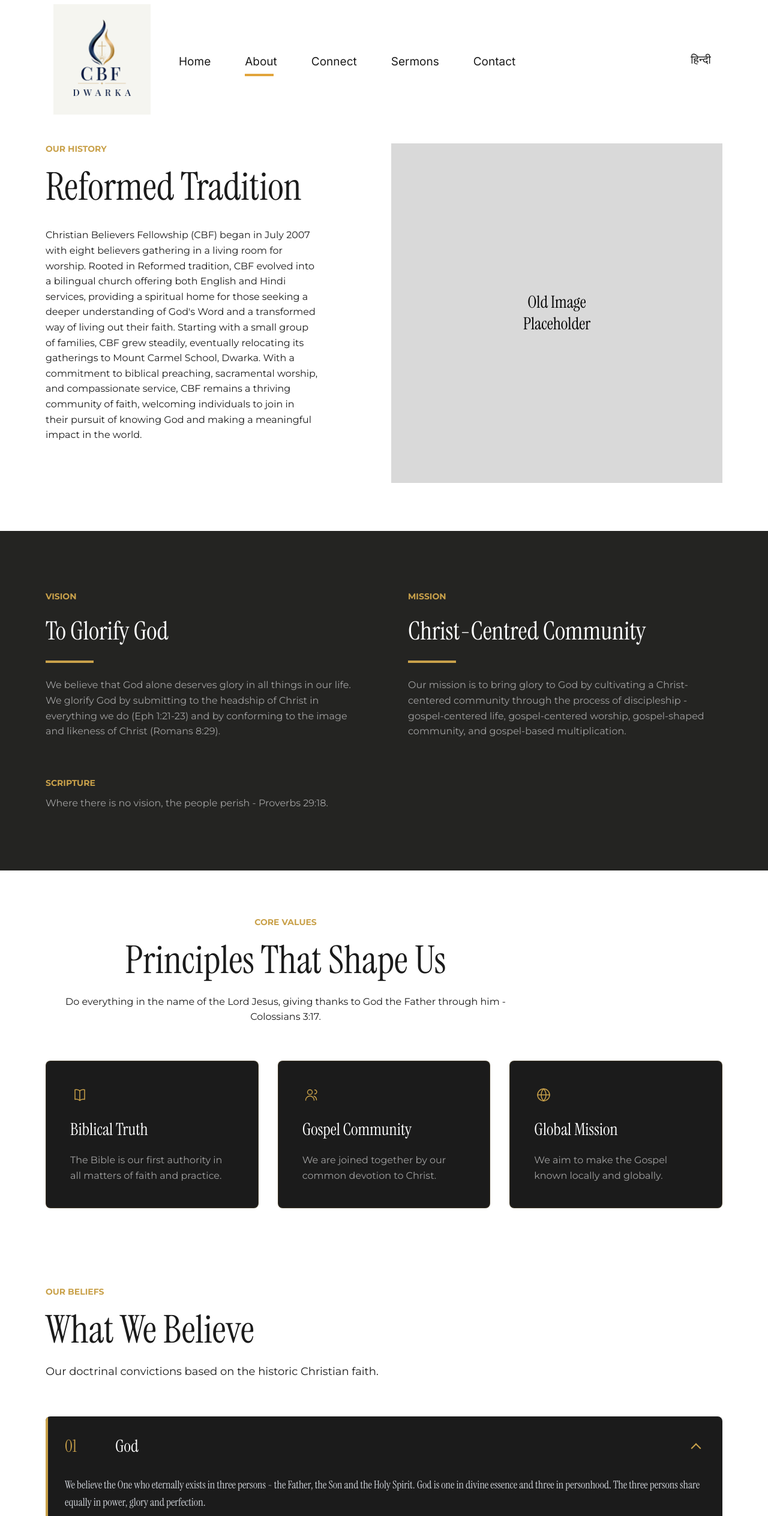
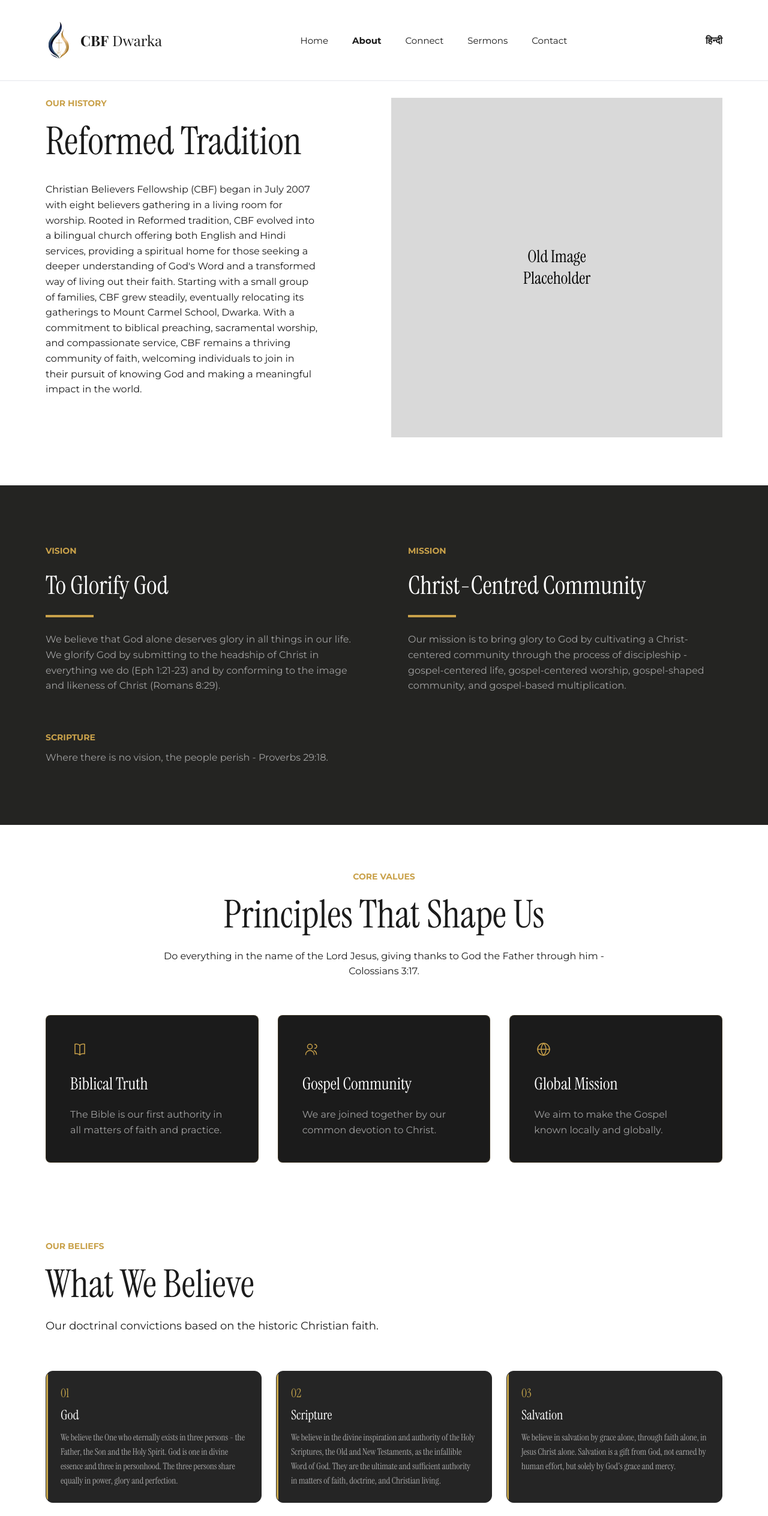
Before and after one commit to gigith-Loomandforge/CBF-Dwarka, a Next.js app: page /about in a window 1280 px wide. Shown: the top 2527 px of the page at 60% size. Built offline with nearby package versions, Linux system fonts and the light colour scheme.

Commit message:
Refine navigation and about page design

```diff
--- a/app/about/page.tsx
+++ b/app/about/page.tsx
@@ -138,7 +138,8 @@ export default function AboutPage() {
     <main className="about-page">
       <header className="site-header about-header">
         <a className="logo about-logo" href="/" aria-label="CBF Dwarka home">
-          <Image src="/assets/logo-figma.png" alt="CBF Dwarka" width={97} height={130} priority />
+          <Image src="/assets/logo-mark.svg" alt="" width={42} height={64} priority />
+          <span className="brand-name"><strong>CBF</strong> Dwarka</span>
         </a>
         <nav className="nav about-nav" aria-label="Primary navigation">
           <a href="/">Home</a>
@@ -214,18 +215,13 @@ export default function AboutPage() {
           <h2 id="about-beliefs-title">What We Believe</h2>
           <p>Our doctrinal convictions based on the historic Christian faith.</p>
         </div>
-        <div className="about-accordion">
+        <div className="about-belief-grid">
           {beliefItems.map((item, index) => (
-            <details className="about-accordion-item" key={item.title} open={index === 0}>
-              <summary>
-                <span className="about-accordion-number">{String(index + 1).padStart(2, "0")}</span>
-                <span className="about-accordion-title">{item.title}</span>
-                <span className="about-accordion-icon" aria-hidden="true" />
-              </summary>
-              <div className="about-accordion-body">
-                <p>{item.body}</p>
-              </div>
-            </details>
+            <article className="about-belief-card" key={item.title}>
+              <span className="about-belief-number">{String(index + 1).padStart(2, "0")}</span>
+              <h3>{item.title}</h3>
+              <p>{item.body}</p>
+            </article>
           ))}
         </div>
       </section>
@@ -239,7 +235,7 @@ export default function AboutPage() {
           </div>
           <div className="footer-contact">
             <h3>Contact Us</h3>
-            <a href="mailto:enquiry@cbfdwarka.com">enquiry@cbfdwarka.com</a>
+            <a href="mailto:cbfdwarka2021@gmail.com">cbfdwarka2021@gmail.com</a>
             <a href="tel:+919740277002">+91 97402 77002</a>
             <div className="socials" aria-label="Social links">
               <a href="#" aria-label="Instagram"><InstagramIcon /></a>
--- a/app/globals.css
+++ b/app/globals.css
@@ -96,43 +96,64 @@ main {
 }
 
 .site-header {
+  position: fixed;
+  top: 0;
+  left: 0;
+  right: 0;
+  z-index: 100;
+  display: grid;
+  grid-template-columns: auto 1fr auto;
+  gap: clamp(48px, 15vw, 228px);
+  align-items: center;
+  width: 100%;
+  height: 90px;
+  margin: 0;
+  padding-inline: max(24px, calc((100vw - var(--content)) / 2));
+  border-bottom: 1px solid #e5e7eb;
+  background: #fff;
+  transition: height 220ms var(--ease-out), box-shadow 220ms ease;
+}
+
+.site-header::after {
+  content: none;
+}
+
+.logo {
   position: relative;
   z-index: 2;
-  width: var(--content);
-  height: 135px;
-  margin: 31px auto 0;
-}
-
-.logo {
-  position: absolute;
-  left: 47px;
-  top: 0;
-  display: inline-flex;
-  width: 94px;
-  min-height: 124px;
+  display: flex;
+  gap: 16px;
+  width: auto;
+  min-height: 90px;
   align-items: center;
   justify-content: center;
-  transition: filter 180ms ease, opacity 180ms ease;
+  transition: filter 180ms ease, min-height 220ms var(--ease-out), width 220ms var(--ease-out);
 }
 
 .logo::before {
-  content: "";
-  position: absolute;
-  z-index: -1;
-  left: -34px;
-  top: -24px;
-  width: 162px;
-  height: 184px;
-  background: #f5f5f0;
+  content: none;
 }
 
 .logo img {
   position: relative;
   z-index: 1;
   display: block;
-  width: 97px;
-  height: auto;
+  width: 42px;
+  height: 64px;
   object-fit: contain;
+  transition: width 220ms var(--ease-out), height 220ms var(--ease-out);
+}
+
+.brand-name {
+  color: var(--deep);
+  font-family: "Playfair Display", Instrument Serif, Georgia, serif;
+  font-size: 24px;
+  line-height: 1;
+  white-space: nowrap;
+}
+
+.brand-name strong {
+  font-weight: 700;
 }
 
 .logo:hover {
@@ -140,19 +161,26 @@ main {
 }
 
 .nav {
-  position: absolute;
-  left: 222px;
-  top: 60px;
+  position: static;
+  z-index: 2;
   display: flex;
-  gap: 57px;
-  color: #fff;
-  font-size: 19px;
-  font-family: Inter, Arial, sans-serif;
+  justify-self: center;
+  gap: 40px;
+  color: var(--deep);
+  font-size: 15px;
+  font-family: Montserrat, Arial, sans-serif;
+  line-height: 1;
+  transition: color 180ms ease;
 }
 
 .nav a {
   position: relative;
   transition: color 180ms ease;
+}
+
+.nav .active {
+  color: var(--deep);
+  font-weight: 700;
 }
 
 .nav a::before,
@@ -186,23 +214,35 @@ main {
 }
 
 .nav .active::after {
-  content: "";
-  position: absolute;
-  left: 1px;
-  right: 4px;
-  top: 32px;
-  border-top: 4px solid var(--gold);
+  content: none;
 }
 
 .language {
-  position: absolute;
-  right: 0;
-  top: 57px;
-  width: 72px;
-  text-align: center;
-  color: #fff;
-  font-size: 19px;
+  position: static;
+  z-index: 2;
+  justify-self: end;
+  width: auto;
+  color: var(--deep);
+  font-family: Montserrat, Arial, sans-serif;
+  font-size: 16px;
+  font-weight: 600;
   transition: color 180ms ease;
+}
+
+@media (min-width: 901px) {
+  html.is-scrolled .site-header {
+    height: 72px;
+    box-shadow: 0 10px 24px rgba(12, 12, 13, 0.08);
+  }
+
+  html.is-scrolled .logo {
+    min-height: 72px;
+  }
+
+  html.is-scrolled .logo img {
+    width: 30px;
+    height: 46px;
+  }
 }
 
 .mobile-menu {
@@ -213,7 +253,7 @@ main {
   position: relative;
   z-index: 1;
   width: var(--content);
-  margin: 278px auto 0;
+  margin: 444px auto 0;
   color: #fff;
 }
 
@@ -932,50 +972,41 @@ p {
   }
 
   .site-header {
-    z-index: 3;
-    height: auto;
-    display: grid;
-    grid-template-columns: 84px 1fr auto;
-    margin-top: 20px;
+    height: 78px;
+    grid-template-columns: auto 1fr;
+    gap: 24px;
+    padding-inline: max(24px, calc((100vw - var(--content)) / 2));
   }
 
   .logo {
-    position: relative;
-    left: auto;
-    top: auto;
-    width: 74px;
-    min-height: 88px;
-  }
-
-  .logo::before {
-    left: -24px;
-    top: -20px;
-    width: 132px;
-    height: 146px;
+    width: auto;
+    min-height: 78px;
+    gap: 12px;
+  }
+
+  .brand-name {
+    font-size: 22px;
   }
 
   .logo img {
-    width: 74px;
-    height: auto;
-  }
+    width: 34px;
+    height: 52px;
+  }
+
   .nav {
-    position: static;
     justify-self: end;
     gap: 16px;
-    padding-top: 32px;
+    padding-top: 0;
     font-size: 14px;
   }
 
   .language {
-    position: static;
-    width: auto;
-    text-align: left;
     display: none;
   }
 
   .hero-copy {
     z-index: 2;
-    margin-top: 130px;
+    margin-top: 238px;
     color: #fff;
   }
 
@@ -1100,32 +1131,28 @@ p {
   }
 
   .site-header {
-    width: var(--content);
-    z-index: 100;
-    grid-template-columns: 76px 1fr;
+    width: 100%;
+    height: 72px;
+    grid-template-columns: auto 1fr;
     display: flex;
-    align-items: flex-start;
+    align-items: center;
     justify-content: space-between;
-    margin-left: auto;
-    margin-right: auto;
-    padding-left: 0;
+    padding-inline: max(16px, calc((100vw - var(--content)) / 2));
   }
 
   .logo {
-    left: 0;
-    width: 116px;
-    min-height: 170px;
-  }
-
-  .logo::before {
-    left: 0;
-    top: -20px;
-    width: 116px;
-    height: 170px;
+    width: auto;
+    min-height: 72px;
+    gap: 10px;
   }
 
   .logo img {
-    width: 88px;
+    width: 30px;
+    height: 46px;
+  }
+
+  .brand-name {
+    font-size: 20px;
   }
 
   .nav {
@@ -1134,7 +1161,7 @@ p {
 
   .mobile-menu {
     position: fixed;
-    top: 20px;
+    top: 12px;
     right: calc((100vw - var(--content)) / 2);
     left: auto;
     display: block;
@@ -1383,28 +1410,24 @@ p {
 
 @media (max-width: 360px) {
   .site-header {
-    grid-template-columns: 62px 1fr;
-  }
-
-  .logo,
+    height: 68px;
+  }
+
+  .logo {
+    min-height: 68px;
+  }
+
   .logo img {
-    width: 78px;
-  }
-
-  .logo {
-    width: 100px;
-    min-height: 150px;
-  }
-
-  .logo::before {
-    left: 0;
-    top: -16px;
-    width: 100px;
-    height: 150px;
+    width: 28px;
+    height: 42px;
+  }
+
+  .brand-name {
+    font-size: 18px;
   }
 
   .mobile-menu {
-    top: 16px;
+    top: 12px;
     right: calc((100vw - var(--content)) / 2);
     left: auto;
     padding-top: 0;
@@ -1438,10 +1461,11 @@ p {
 .about-page {
   background: #fff;
   color: var(--deep);
+  padding-top: 90px;
 }
 
 .about-page .site-header {
-  margin-top: 31px;
+  margin-top: 0;
 }
 
 .about-header {
@@ -1454,11 +1478,6 @@ p {
 
 .about-page .language {
   color: var(--deep);
-}
-
-.about-page .nav .active::after {
-  left: 0;
-  right: 6px;
 }
 
 .about-history,
@@ -1483,7 +1502,7 @@ p {
 .about-scripture,
 .about-section-header,
 .about-value-card,
-.about-accordion-item {
+.about-belief-card {
   animation: soft-enter 520ms var(--ease-out) both;
 }
 
@@ -1588,6 +1607,7 @@ p {
 .about-centered {
   align-items: center;
   max-width: 800px;
+  margin-inline: auto;
   text-align: center;
 }
 
@@ -1657,84 +1677,67 @@ p {
   font-size: 18px;
 }
 
-.about-accordion {
+.about-belief-grid {
   display: grid;
-  gap: 16px;
+  grid-template-columns: repeat(3, minmax(0, 1fr));
+  gap: 24px;
   margin-top: 60px;
 }
 
-.about-accordion-item {
+.about-belief-card {
   position: relative;
+  display: flex;
+  min-height: 194px;
+  flex-direction: column;
+  gap: 12px;
   overflow: hidden;
+  padding: 24px;
   color: #fff;
-  background: var(--deep);
-  border-radius: 8px;
-  transition: transform 180ms var(--ease-out), box-shadow 180ms ease;
-}
-
-.about-accordion-item:hover,
-.about-accordion-item:focus-within {
+  background: #252525;
+  border: 1px solid #2a2a2a;
+  border-radius: 12px;
+  transition: transform 180ms var(--ease-out), box-shadow 180ms ease, border-color 180ms ease;
+}
+
+.about-belief-card:hover,
+.about-belief-card:focus-within {
   transform: translateY(-2px);
-  box-shadow: 0 16px 32px rgba(17, 24, 39, 0.14);
-}
-
-.about-accordion-item[open]::before {
+  border-color: rgba(201, 168, 76, 0.45);
+  box-shadow: 0 18px 36px rgba(17, 24, 39, 0.16);
+}
+
+.about-belief-card::before {
   content: "";
   position: absolute;
-  inset: 0 auto 0 0;
+  inset: -1px auto -1px -1px;
   width: 4px;
-  background: #c9a14a;
-}
-
-.about-accordion-item summary {
-  display: grid;
-  grid-template-columns: 60px 1fr 24px;
-  gap: 24px;
-  align-items: center;
-  min-height: 100px;
-  padding: 32px;
-  cursor: pointer;
-  list-style: none;
-}
-
-.about-accordion-item summary::-webkit-details-marker {
-  display: none;
-}
-
-.about-accordion-number,
-.about-accordion-title {
+  background: #c9a84c;
+}
+
+.about-belief-number,
+.about-belief-card h3,
+.about-belief-card p {
   font-family: Instrument Serif, Playfair Display, Georgia, serif;
-  font-size: 28px;
-  line-height: 1.3;
-}
-
-.about-accordion-number {
-  color: #c9a14a;
-}
-
-.about-accordion-icon {
-  width: 12px;
-  height: 12px;
-  justify-self: center;
-  border-right: 2px solid #c9a14a;
-  border-bottom: 2px solid #c9a14a;
-  transform: rotate(45deg);
-  transition: transform 180ms var(--ease-out);
-}
-
-.about-accordion-item[open] .about-accordion-icon {
-  transform: translateY(3px) rotate(225deg);
-}
-
-.about-accordion-body {
-  padding: 0 32px 32px;
-}
-
-.about-accordion-body p {
+}
+
+.about-belief-number {
+  color: #c9a84c;
+  font-size: 20px;
+  line-height: 1.2;
+}
+
+.about-belief-card h3 {
   margin: 0;
-  color: #d1d5db;
-  font-family: Instrument Serif, Playfair Display, Georgia, serif;
-  font-size: 18px;
+  color: #fff;
+  font-size: 22px;
+  font-weight: 400;
+  line-height: 1.2;
+}
+
+.about-belief-card p {
+  margin: 0;
+  color: #aaa;
+  font-size: 15px;
   line-height: 1.6;
 }
 
@@ -1746,6 +1749,10 @@ p {
 }
 
 @media (max-width: 900px) {
+  .about-page {
+    padding-top: 78px;
+  }
+
   .about-page .nav {
     color: var(--deep);
   }
@@ -1760,6 +1767,10 @@ p {
   }
 
   .about-vision-grid,
+  .about-belief-grid {
+    grid-template-columns: repeat(2, minmax(0, 1fr));
+  }
+
   .about-value-grid {
     grid-template-columns: 1fr;
   }
@@ -1770,6 +1781,10 @@ p {
 }
 
 @media (max-width: 640px) {
+  .about-page {
+    padding-top: 72px;
+  }
+
   .about-history,
   .about-vision-inner,
   .about-values,
@@ -1805,28 +1820,29 @@ p {
   }
 
   .about-value-grid,
-  .about-accordion {
+  .about-belief-grid {
     margin-top: 40px;
+  }
+
+  .about-belief-grid {
+    grid-template-columns: 1fr;
   }
 
   .about-value-card {
     padding: 32px;
   }
 
-  .about-accordion-item summary {
-    grid-template-columns: 42px 1fr 20px;
-    gap: 14px;
-    min-height: 84px;
+  .about-belief-card {
+    min-height: 0;
     padding: 24px;
   }
 
-  .about-accordion-number,
-  .about-accordion-title {
+  .about-belief-card h3 {
     font-size: 23px;
   }
 
-  .about-accordion-body {
-    padding: 0 24px 28px;
+  .about-belief-card p {
+    font-size: 15px;
   }
 }
 
--- a/app/page.tsx
+++ b/app/page.tsx
@@ -639,7 +639,8 @@ export default async function Home() {
         <div className="hero-gradient" />
         <header className="site-header">
           <a className="logo" href="/" aria-label="CBF Dwarka home">
-            <Image src="/assets/logo-figma.png" alt="CBF Dwarka" width={97} height={130} priority />
+            <Image src="/assets/logo-mark.svg" alt="" width={42} height={64} priority />
+            <span className="brand-name"><strong>CBF</strong> Dwarka</span>
           </a>
           <nav className="nav" aria-label="Primary navigation">
             <a className="active" href="/">Home</a>
@@ -765,7 +766,7 @@ export default async function Home() {
           </div>
           <div className="footer-contact">
             <h3>Contact Us</h3>
-            <a href="mailto:enquiry@cbfdwarka.com">enquiry@cbfdwarka.com</a>
+            <a href="mailto:cbfdwarka2021@gmail.com">cbfdwarka2021@gmail.com</a>
             <a href="tel:+919740277002">+91 97402 77002</a>
             <div className="socials" aria-label="Social links">
               <a href="#" aria-label="Instagram"><InstagramIcon /></a>
```
Also changed, not shown: app/SmoothScroll.tsx (+19 -0 lines), public/assets/logo-mark.svg (added).
